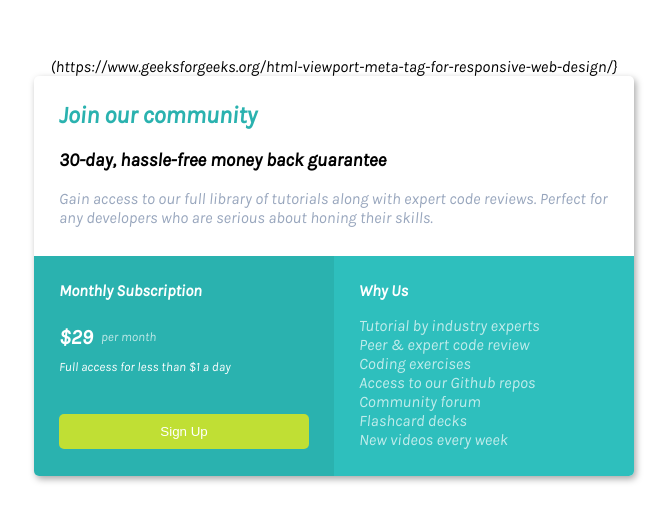
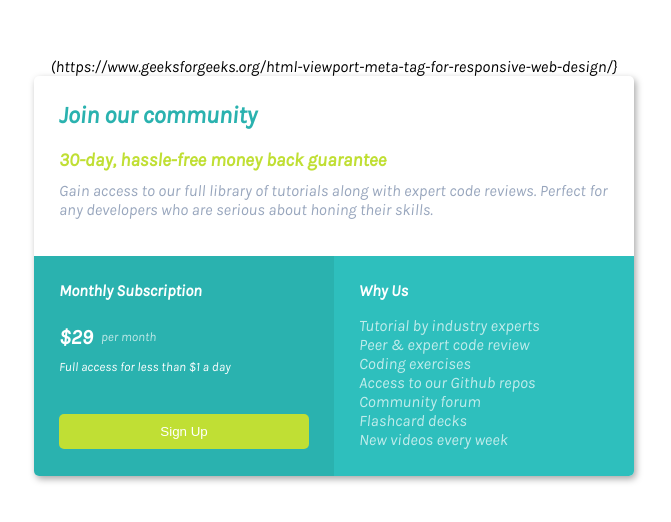
Before and after one commit to Kwasako/pricing-card-frontend-mentor-challenge, a plain HTML site: page index.html in a window 1280 px wide. Shown: the part 142-664 px from the top of the page, without its empty margins (306-977 px from the left). Drawn offline with Linux system fonts and the light colour scheme.

Commit message:
Update styles.css

```diff
--- a/styles.css
+++ b/styles.css
@@ -12,7 +12,7 @@ html {
     align-items: center;
     min-height: 100vh;
   }
-  h2, h4, p {
+  h2, h4, p, h3 {
     margin: 0;
   }
   *, *:before, *:after {
@@ -62,7 +62,7 @@ html {
     color:#2ab2af;
     margin-bottom: 20px;
   }
-  #top-section h4 {
+  #top-section h3 {
     color:#c0df34;
     margin-bottom: 10px;
   }
```
